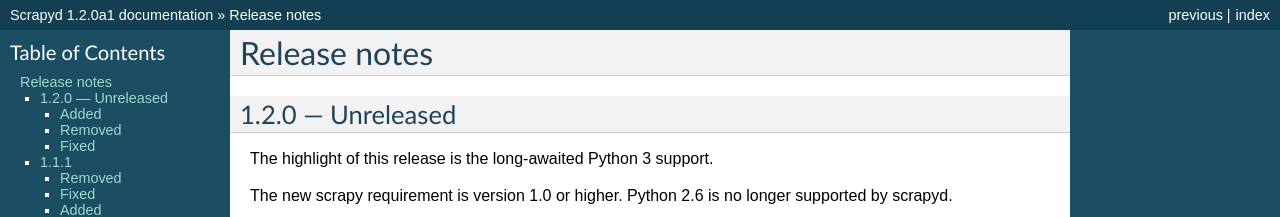
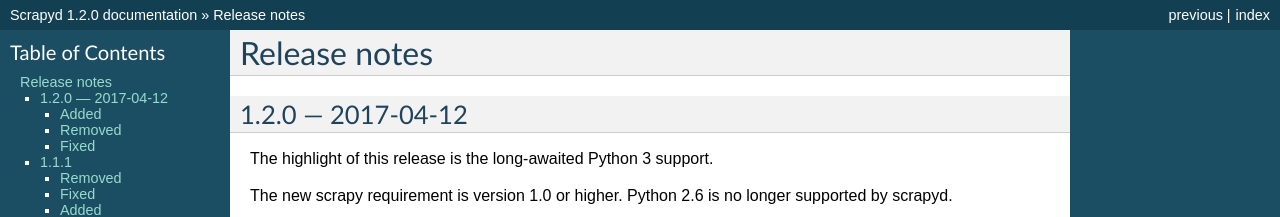
Before and after one commit to scrapy/scrapyd, a Sphinx documentation site: the page built from docs/news.rst, in a window 1280 px wide and 900 px high. Shown: the top 217 px of the window. Built offline with Sphinx 7.4.7, drawn with Linux system fonts in a browser that asks for light colours; some of the changed text lies outside the part shown.

Commit message:
Bump 1.2.0a1 → 1.2.0

```diff
--- a/docs/conf.py
+++ b/docs/conf.py
@@ -48,9 +48,9 @@
 # built documents.
 #
 # The short X.Y version.
-version = '1.2.0a1'
+version = '1.2.0'
 # The full version, including alpha/beta/rc tags.
-release = '1.2.0a1'
+release = '1.2.0'
 
 # The language for content autogenerated by Sphinx. Refer to documentation
 # for a list of supported languages.
--- a/docs/news.rst
+++ b/docs/news.rst
@@ -3,7 +3,7 @@
 Release notes
 =============
 
-1.2.0 — Unreleased
+1.2.0 — 2017-04-12
 ------------------
 
 The highlight of this release is the long-awaited Python 3 support.
```
Also changed, not shown: 1 other file.
